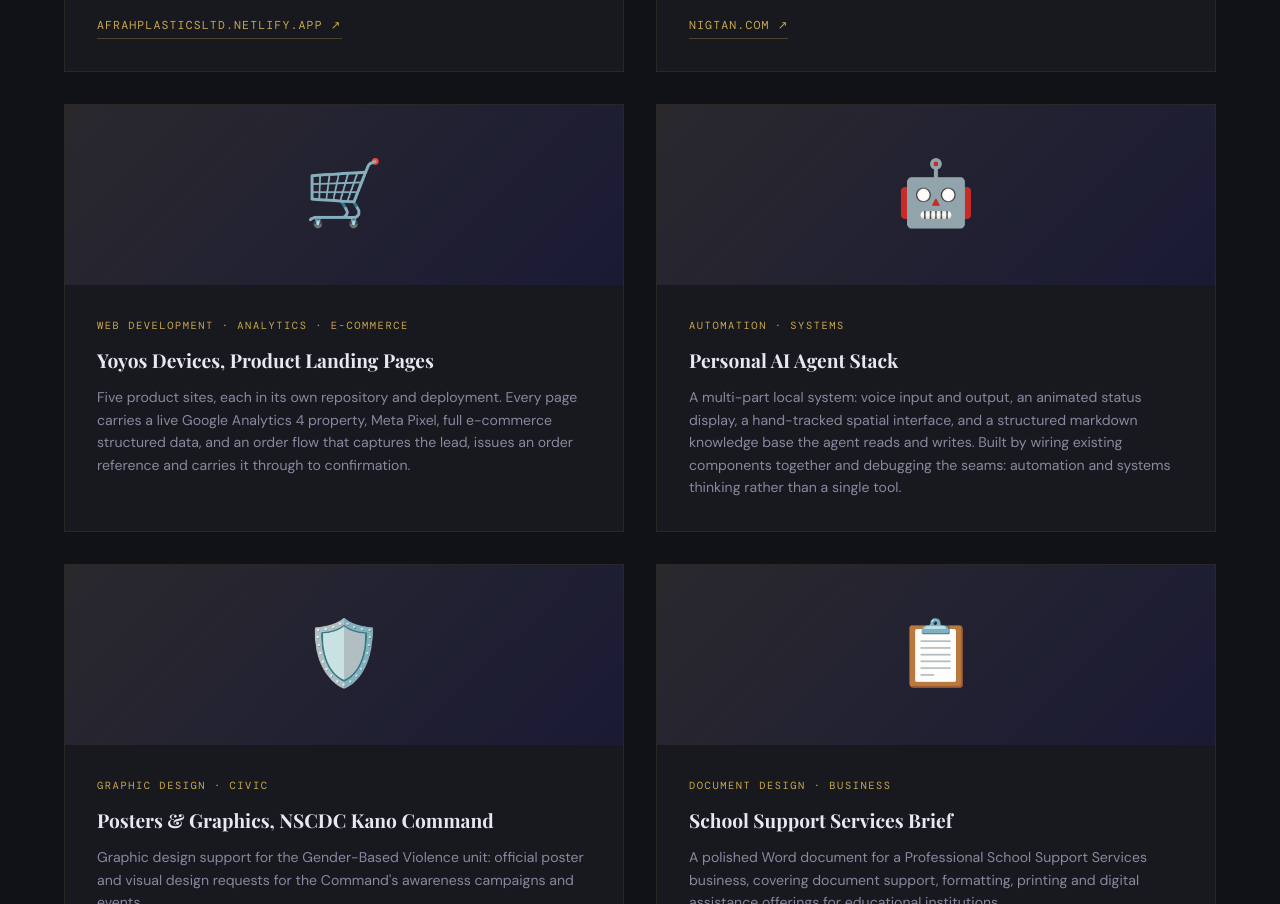
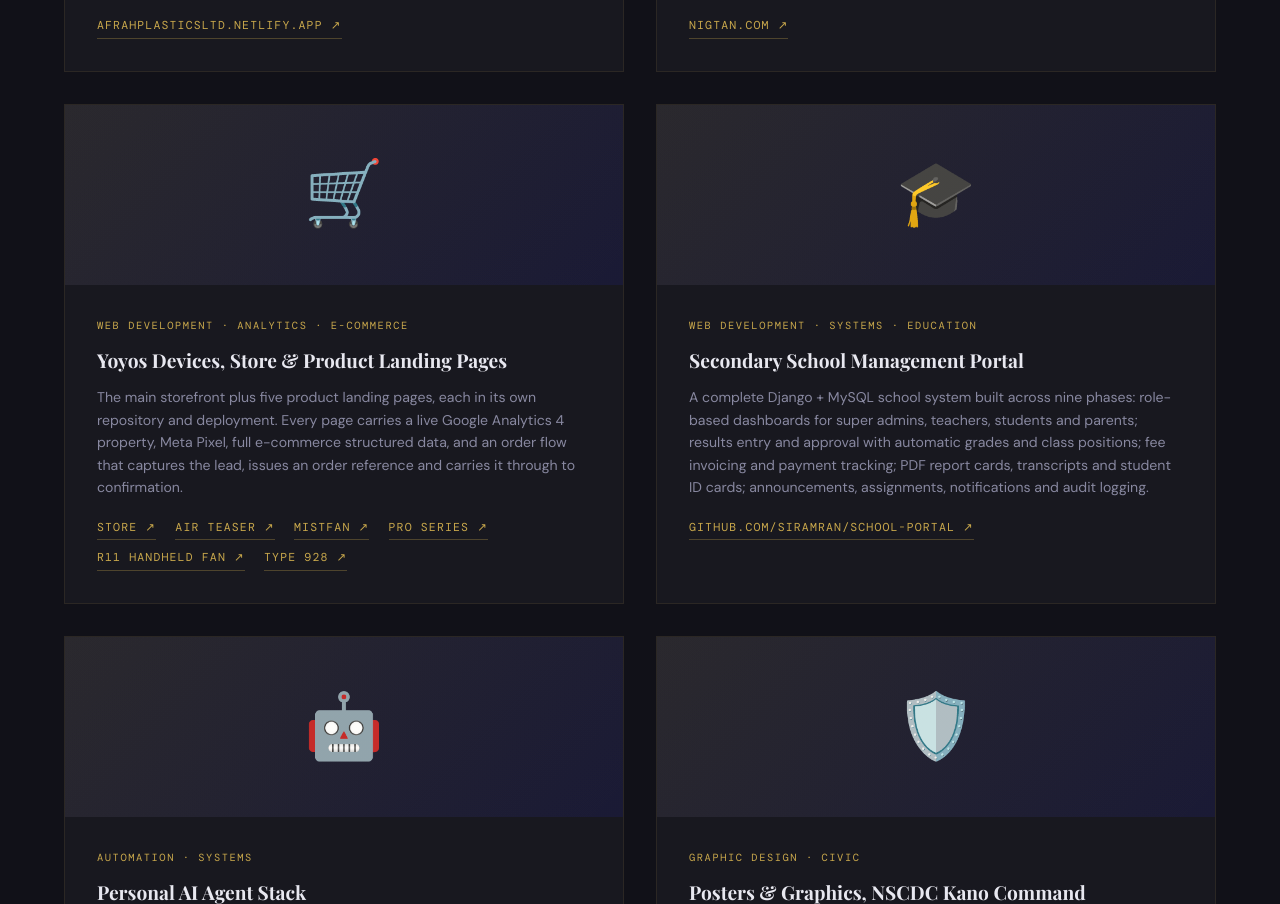
Before and after one commit to SirAmran/portfolio, a plain HTML site: page index.html in a window 1280 px wide. Shown: the part 3983-4887 px from the top of the page. Drawn offline with nearby package versions, Linux system fonts and the light colour scheme.

Commit message:
Add school portal project and live links to store/landing pages

```diff
--- a/index.html
+++ b/index.html
@@ -710,6 +710,15 @@
 
   .project-link:hover { border-color: var(--gold); }
 
+  .project-links {
+    display: flex;
+    flex-wrap: wrap;
+    gap: 0.5rem 1.2rem;
+    margin-top: 1.2rem;
+  }
+
+  .project-links .project-link { margin-top: 0; }
+
   /* EXPERIENCE */
   #experience {
     max-width: 1200px;
@@ -1376,8 +1385,26 @@
         <div class="project-img">🛒</div>
         <div class="project-body">
           <div class="project-tag">Web Development · Analytics · E-commerce</div>
-          <h3>Yoyos Devices, Product Landing Pages</h3>
-          <p>Five product sites, each in its own repository and deployment. Every page carries a live Google Analytics 4 property, Meta Pixel, full e-commerce structured data, and an order flow that captures the lead, issues an order reference and carries it through to confirmation.</p>
+          <h3>Yoyos Devices, Store &amp; Product Landing Pages</h3>
+          <p>The main storefront plus five product landing pages, each in its own repository and deployment. Every page carries a live Google Analytics 4 property, Meta Pixel, full e-commerce structured data, and an order flow that captures the lead, issues an order reference and carries it through to confirmation.</p>
+          <div class="project-links">
+            <a class="project-link" href="https://yoyosdevices.com.ng" target="_blank" rel="noopener">Store ↗</a>
+            <a class="project-link" href="https://airteaser.yoyosdevices.com.ng" target="_blank" rel="noopener">Air Teaser ↗</a>
+            <a class="project-link" href="https://mistfans.yoyosdevices.com.ng" target="_blank" rel="noopener">MistFan ↗</a>
+            <a class="project-link" href="https://proseries.yoyosdevices.com.ng" target="_blank" rel="noopener">Pro Series ↗</a>
+            <a class="project-link" href="https://r11fans.yoyosdevices.com.ng" target="_blank" rel="noopener">R11 Handheld Fan ↗</a>
+            <a class="project-link" href="https://type928.yoyosdevices.com.ng" target="_blank" rel="noopener">Type 928 ↗</a>
+          </div>
+        </div>
+      </div>
+
+      <div class="project-card fade-in">
+        <div class="project-img">🎓</div>
+        <div class="project-body">
+          <div class="project-tag">Web Development · Systems · Education</div>
+          <h3>Secondary School Management Portal</h3>
+          <p>A complete Django + MySQL school system built across nine phases: role-based dashboards for super admins, teachers, students and parents; results entry and approval with automatic grades and class positions; fee invoicing and payment tracking; PDF report cards, transcripts and student ID cards; announcements, assignments, notifications and audit logging.</p>
+          <a class="project-link" href="https://github.com/SirAmran/school-portal" target="_blank" rel="noopener">github.com/SirAmran/school-portal ↗</a>
         </div>
       </div>
 
--- a/sitemap.xml
+++ b/sitemap.xml
@@ -2,7 +2,7 @@
 <urlset xmlns="http://www.sitemaps.org/schemas/sitemap/0.9">
   <url>
     <loc>https://yoyosdevices.com.ng/</loc>
-    <lastmod>2026-09-15</lastmod>
+    <lastmod>2026-11-07</lastmod>
     <changefreq>monthly</changefreq>
     <priority>1.0</priority>
   </url>
```
